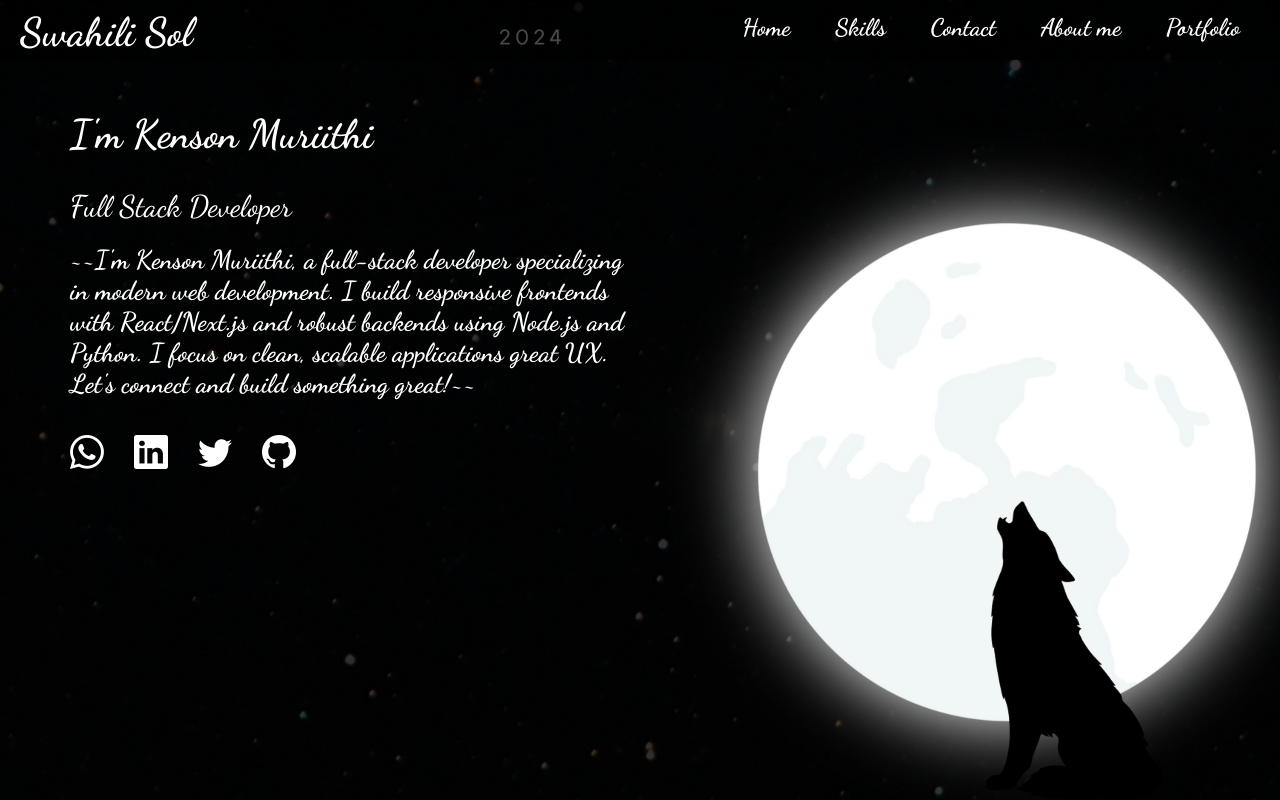
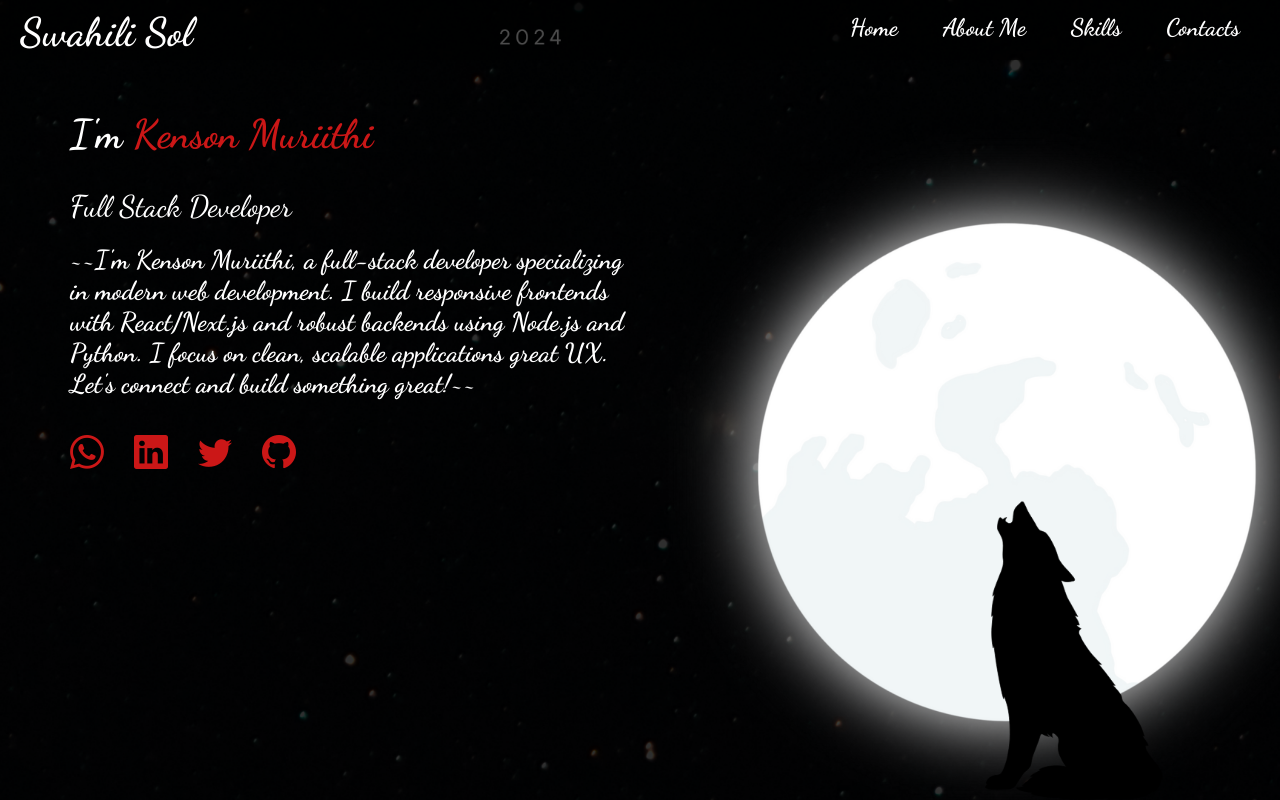
Before and after one commit to Kenson503/ken001, a plain HTML site: page index.html in a window 1280 px wide. Shown: the top 800 px of the page. Drawn offline with nearby package versions, Linux system fonts and the light colour scheme; a web font is replaced by a local one.

Commit message:
more styles

```diff
--- a/css/style.css
+++ b/css/style.css
@@ -50,7 +50,7 @@
   cursor: pointer;
 }
 .navbar ul li a:hover {
-  color: aquamarine;
+  color: #f63c08;
   transition: color 0.3s ease;
 }
 .navbar ul li a {
@@ -98,6 +98,9 @@
   line-height: normal;
   margin-bottom: 30px;
 }
+.home-text h2 span{
+  color: #cb1717;
+}
 .home-text .socialicons {
   display: flex;
   gap: 30px;
@@ -105,11 +108,11 @@
   color: white;
 }
 .home-text .socialicons a {
-  color: white;
+  color: #cb1717;
   text-decoration: none;
 }
 .home-text .socialicons a:hover {
-  color: aquamarine;
+  color: #f8f5f5;
   transition: color 0.3s ease;
 }
 
--- a/index.html
+++ b/index.html
@@ -36,10 +36,10 @@
           <ul>
             <li>
               <a href="#">Home</a>
+              <a href="#">About Me</a>
               <a href="#">Skills</a>
-              <a href="#">Contact</a>
-              <a href="#">About me</a>
-              <a href="#">Portfolio</a>
+              <a href="#">Contacts</a>
+
             </li>
           </ul>
         </nav>
```
